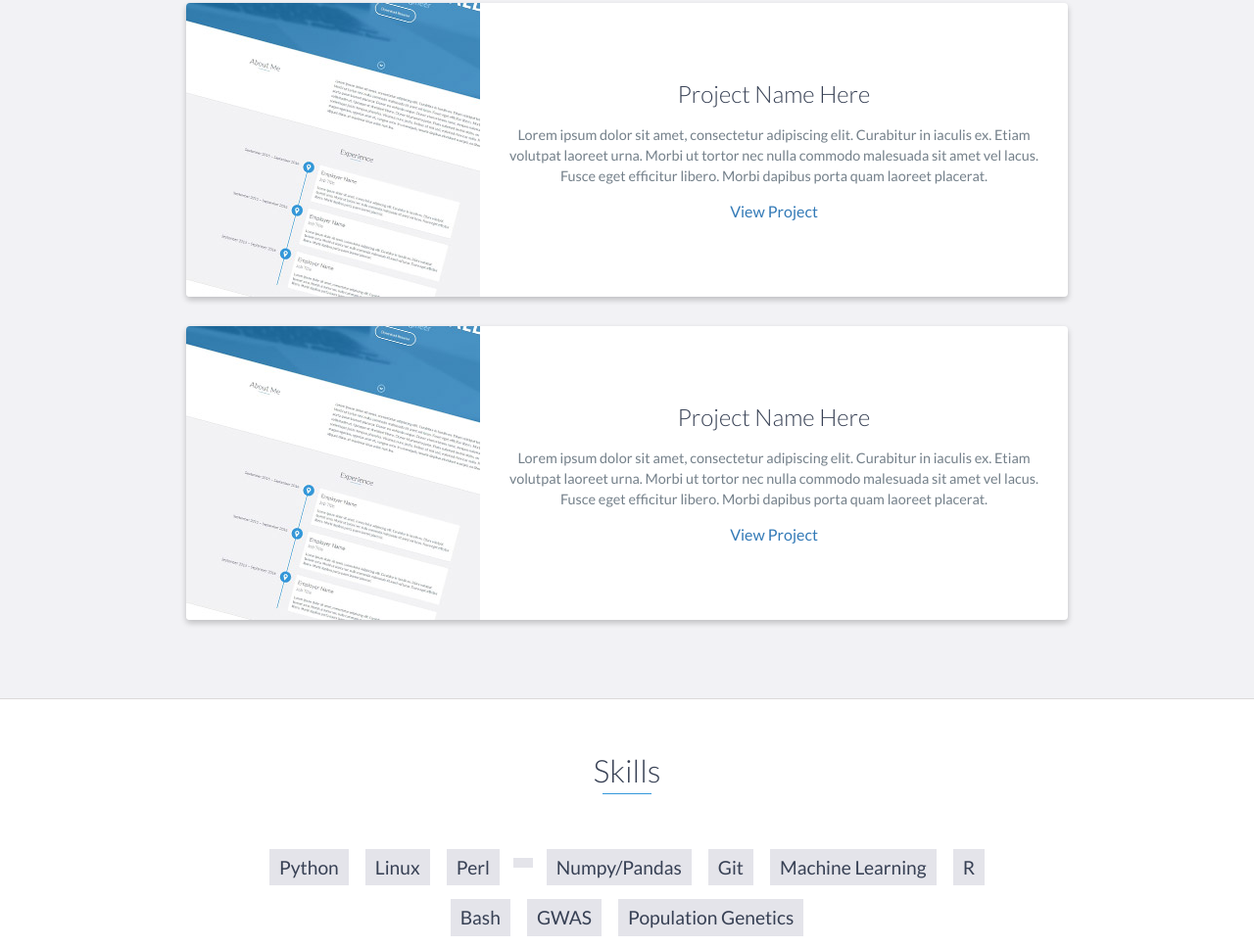
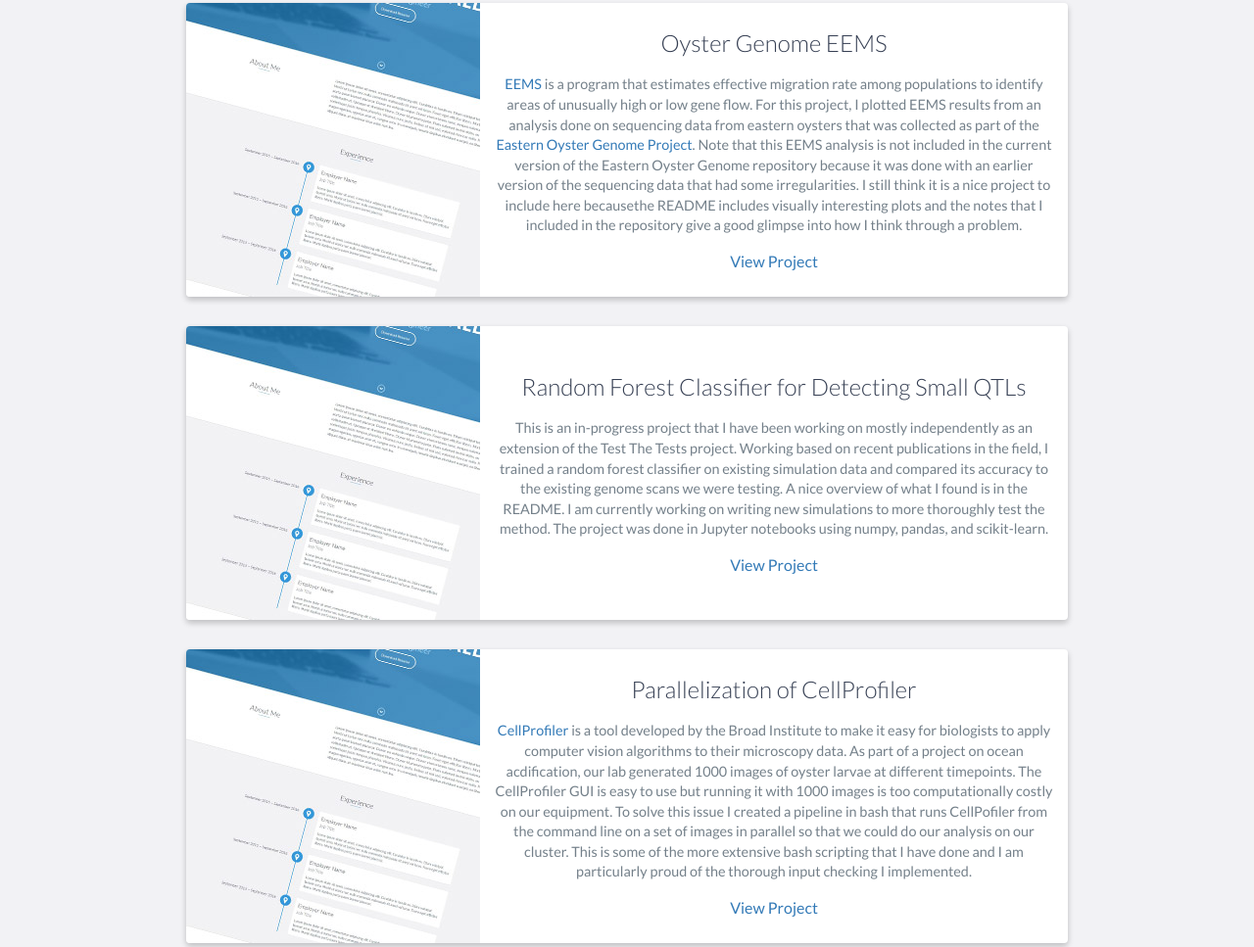
Before and after one commit to KSFreeman/KSFreeman.github.io, a plain HTML site: page index.html in a window 1280 px wide. Shown: the part 3359-4326 px from the top of the page at 98% size. Drawn offline with nearby package versions, Linux system fonts and the light colour scheme.

Commit message:
add project info

```diff
--- a/index.html
+++ b/index.html
@@ -176,11 +176,11 @@
                     </div>
                     <!-- End .project-image -->
                     <div class="project-info">
-                        <h3>Project Name Here</h3>
+                        <h3>Oyster Genome EEMS</h3>
                         <p>
-                            Lorem ipsum dolor sit amet, consectetur adipiscing elit. Curabitur in iaculis ex. Etiam volutpat laoreet urna. Morbi ut tortor nec nulla commodo malesuada sit amet vel lacus. Fusce eget efficitur libero. Morbi dapibus porta quam laoreet placerat.
+			<a href="https://github.com/dipetkov/eems/blob/master/Documentation/EEMS-doc.pdf">EEMS</a> is a program that estimates effective migration rate among populations to identify areas of unusually high or low gene flow. For this project, I plotted EEMS results from an analysis done on sequencing data from eastern oysters that was collected as part of the <a href="https://github.com/jpuritz/OysterGenomeProject">Eastern Oyster Genome Project</a>. Note that this EEMS analysis is not included in the current version of the Eastern Oyster Genome repository because it was done with an earlier version of the sequencing data that had some irregularities. I still think it is a nice project to include here becausethe README includes visually interesting plots and the notes that I included in the repository give a good glimpse into how I think through a problem.
                         </p>
-                        <a href="#">View Project</a>
+                        <a href="https://github.com/KSFreeman/oyster-genome-eems">View Project</a>
                     </div>
                     <!-- End .project-info -->
                 </div>
@@ -192,15 +192,32 @@
                     </div>
                     <!-- End .project-image -->
                     <div class="project-info">
-                        <h3>Project Name Here</h3>
+                        <h3>Random Forest Classifier for Detecting Small QTLs</h3>
                         <p>
-                            Lorem ipsum dolor sit amet, consectetur adipiscing elit. Curabitur in iaculis ex. Etiam volutpat laoreet urna. Morbi ut tortor nec nulla commodo malesuada sit amet vel lacus. Fusce eget efficitur libero. Morbi dapibus porta quam laoreet placerat.
+                            This is an in-progress project that I have been working on mostly independently as an extension of the Test The Tests project. Working based on recent publications in the field, I trained a random forest classifier on existing simulation data and compared its accuracy to the existing genome scans we were testing. A nice overview of what I found is in the README. I am currently working on writing new simulations to more thoroughly test the method. The project was done in Jupyter notebooks using numpy, pandas, and scikit-learn.
                         </p>
-                        <a href="#">View Project</a>
+                        <a href="https://github.com/TestTheTests/TTT_RecombinationGenomeScans/tree/machine-learning/ml_project#overview-of-the-pipeline">View Project</a>
                     </div>
                     <!-- End .project-info -->
                 </div>
                 <!-- End .project -->
+
+		<div class="project shadow-large">
+                    <div class="project-image">
+                        <img src="images/project.jpg" />
+                    </div>
+                    <!-- End .project-image -->
+                    <div class="project-info">
+                        <h3>Parallelization of CellProfiler</h3>
+                        <p>
+                            <a href="https://cellprofiler.org/">CellProfiler</a> is a tool developed by the Broad Institute to make it easy for biologists to apply computer vision algorithms to their microscopy data. As part of a project on ocean acdification, our lab generated 1000 images of oyster larvae at different timepoints. The CellProfiler GUI is easy to use but running it with 1000 images is too computationally costly on our equipment. To solve this issue I created a pipeline in bash that runs CellPofiler from the command line on a set of images in parallel so that we could do our analysis on our cluster. This is some of the more extensive bash scripting that I have done and I am particularly proud of the thorough input checking I implemented.
+                        </p>
+                        <a href="https://github.com/DrK-Lo/oyster_larvae_photo_analysis">View Project</a>
+                    </div>
+                    <!-- End .project-info -->
+                </div>
+                <!-- End .project -->
+
             </div>
         </div>
     </div>
```
